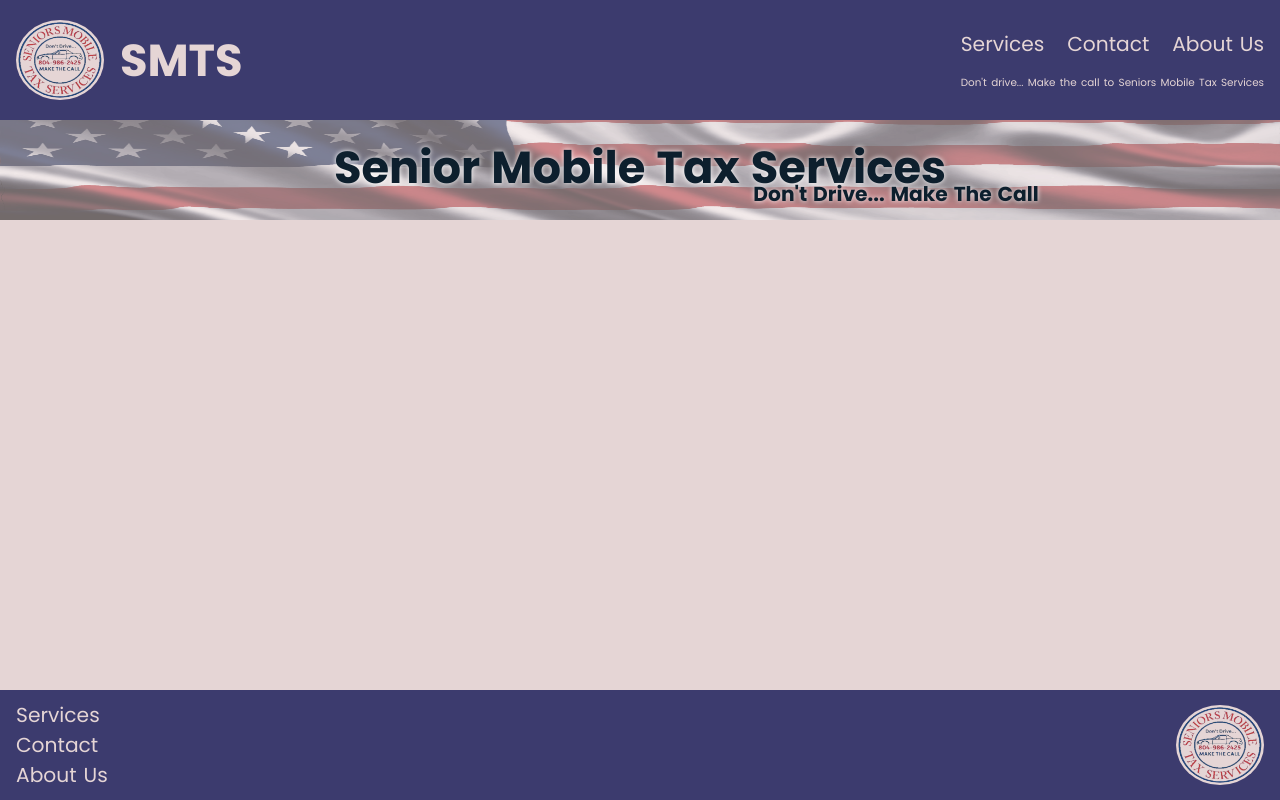
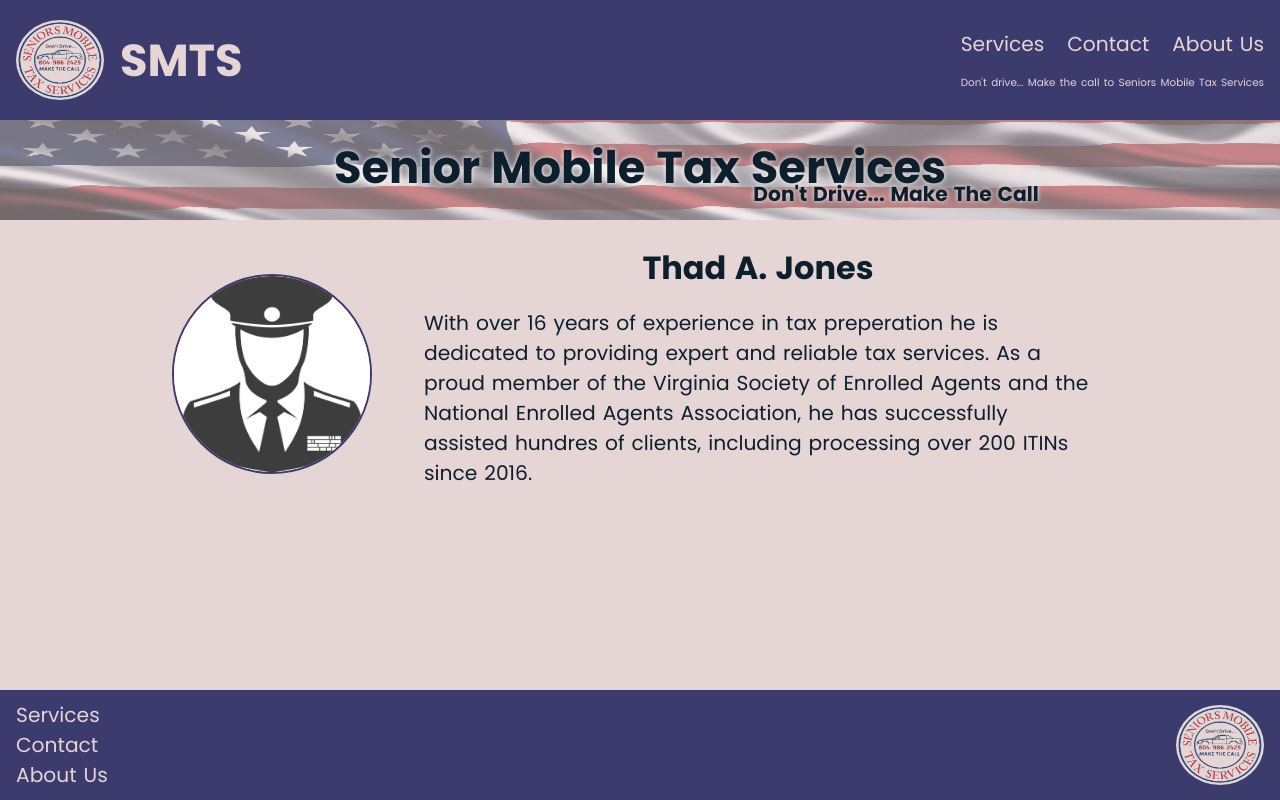
Before and after one commit to BeeDev-ValorCollective/smts, a React (Vite) app: page /home in a window 1280 px wide. Built offline with nearby package versions, Linux system fonts and the light colour scheme.

Commit message:
add meet thad content

```diff
--- /dev/null
+++ b/src/components/HomeComponents/MeetThad/MeetThad.jsx
@@ -0,0 +1,30 @@
+// HOME PAGE HERO SECTION
+// Pass in Title1, Title2 and Subtitle as needed.
+// Title1  and Title2 allow for splitting content for smaller views
+
+// IMPORT STYLES
+import './meetThad.css'
+
+
+
+// IMPORT IMAGES
+import userIcon from "../../../assets/images/UserIcon.jpg"
+
+
+export default function MeetThad() {
+
+    return(
+        <div className='meet_thad'>
+            {/* Owner Image */}
+            <img src={userIcon} alt="Meet Thad" />
+            <div>
+                <h2>
+                    Thad A. Jones
+                </h2>
+                <p>
+                    With over 16 years of experience in tax preperation he is dedicated to providing expert and reliable tax services. As a proud member of the Virginia Society of Enrolled Agents and the National Enrolled Agents Association, he has successfully assisted hundres of clients, including processing over 200 ITINs since 2016.
+                </p>
+            </div>
+        </div>
+    );
+};
--- /dev/null
+++ b/src/components/HomeComponents/MeetThad/meetThad.css
@@ -0,0 +1,33 @@
+
+/* MEET THAD SECTION */
+
+.meet_thad {
+    margin: 24px;
+    display: flex;
+    flex-direction: column;
+    justify-content: center;
+    align-items: center;
+
+    img {
+        height: 200px;
+        width: 200px;
+        border: 2px solid var(--blue);
+        border-radius: 50%;
+    }
+
+    h2 {
+        text-align: center;
+    }
+
+    p {
+        max-width: 700px;
+        padding: 16px;
+    }
+}
+
+@media only screen and (min-width: 559px) {
+    .meet_thad {
+        flex-direction: row;
+        gap: 36px;
+    }
+}
--- a/src/views/Home.jsx
+++ b/src/views/Home.jsx
@@ -1,5 +1,6 @@
 // HOME VIEW PAGE
 
+import MeetThad from "../components/HomeComponents/MeetThad/MeetThad";
 import HomeHero from "../components/ReusableComponents/HeroComponent/Hero";
 
 export default function Home() {
@@ -7,6 +8,7 @@ export default function Home() {
     return(
         <main>
             <HomeHero Title1="Senior Mobile" Title2="Tax Services" SubTitle="Don't Drive... Make The Call" />
+            <MeetThad />
         </main>
     );
 };
```
